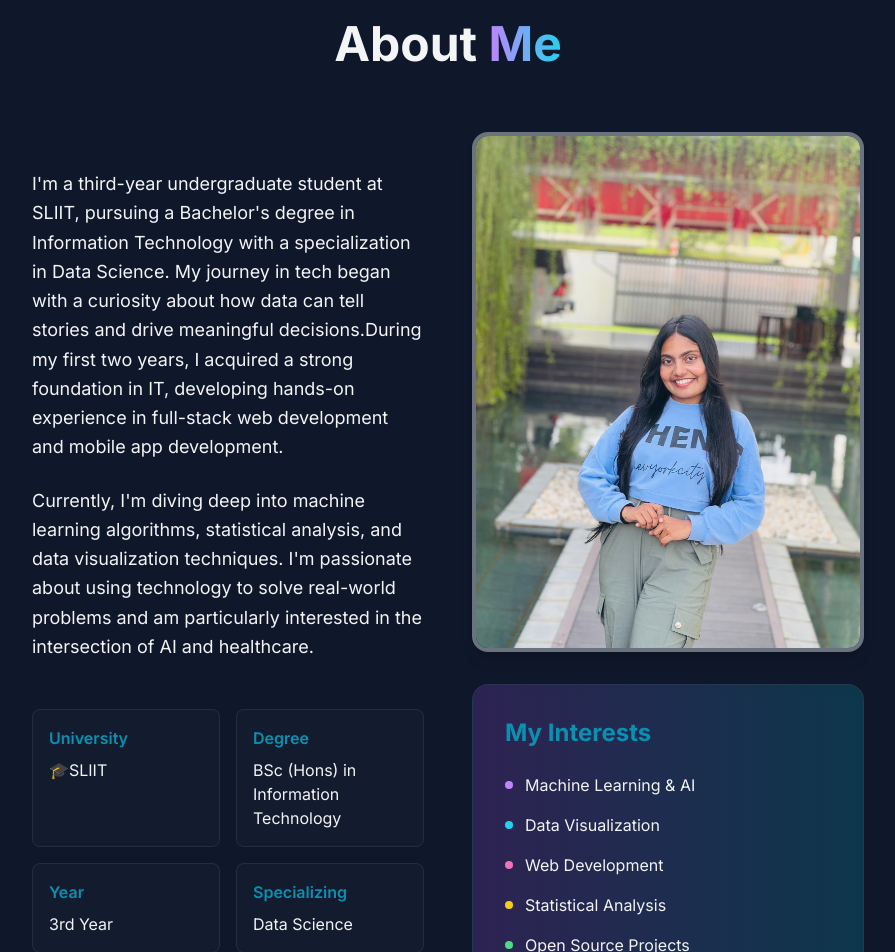
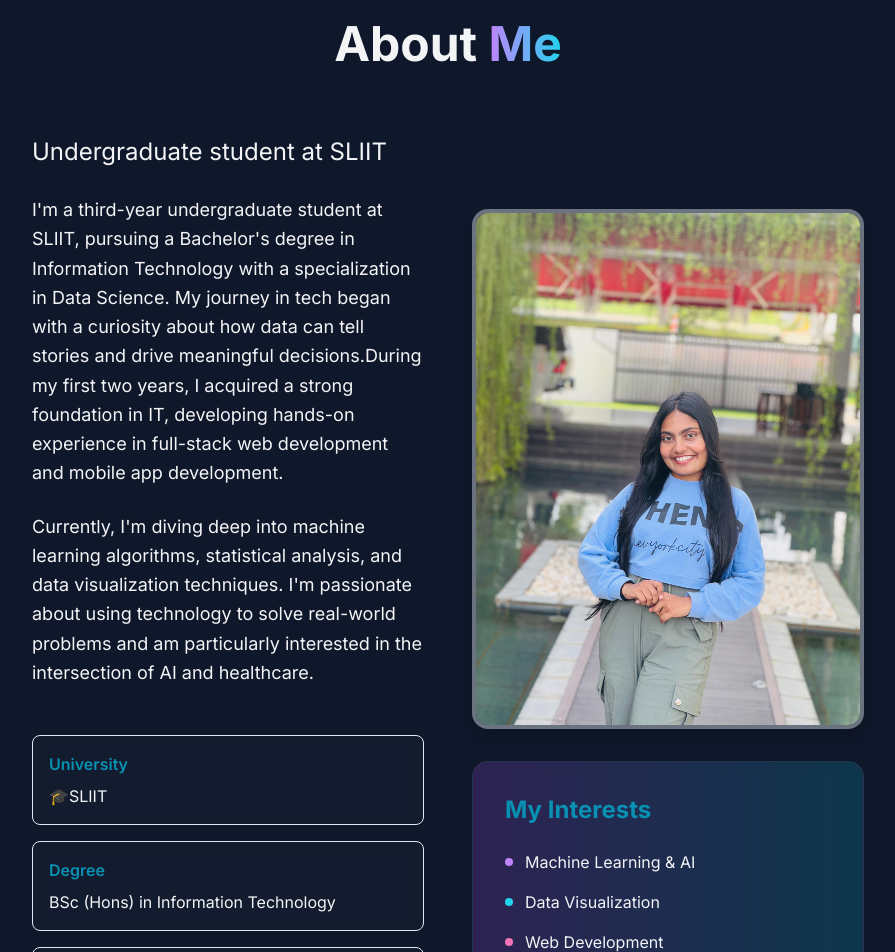
Before and after one commit to Nadee07/My_Portfolio, a React (Vite) app: page / in a window 1280 px wide. Shown: the part 860-1812 px from the top of the page, without its empty margins (192-1087 px from the left). Built offline with nearby package versions, Linux system fonts and the light colour scheme.

Commit message:
Updated about section

```diff
--- a/src/components/AboutSection.tsx
+++ b/src/components/AboutSection.tsx
@@ -79,6 +79,9 @@ const AboutSection = () => {
         <div className="grid md:grid-cols-2 gap-12 items-center">
           {/* Left: About Me Text and Details */}
           <div className="space-y-6">
+             <p className="text-2xl leading-relaxed ">
+               Undergraduate student at SLIIT
+            </p>
             <p className="text-lg leading-relaxed">
               I'm a third-year undergraduate student at SLIIT, pursuing a Bachelor's degree in Information Technology
               with a specialization in Data Science. My journey in tech began with a curiosity about how data can
@@ -92,22 +95,22 @@ const AboutSection = () => {
               interested in the intersection of AI and healthcare.
             </p>
 
-            <div className="grid grid-cols-2 gap-4 pt-6">
-              <div className="bg-slate-800/30 backdrop-blur-sm rounded-lg p-4 border border-slate-700/50">
+            <div className="grid m:grid-cols-2 gap-4 pt-6">
+              <div className="bg-slate-800/30 backdrop-blur-sm rounded-lg p-4 border border-slate-200 hover:border-purple-400 transition-all duration-300 hover:scale-105">
                 <h4 className="text-cyan-600 font-semibold mb-2">University</h4>
                 <p>🎓SLIIT</p>
               </div>
-              <div className="bg-slate-800/30 backdrop-blur-sm rounded-lg p-4 border border-slate-700/50">
+              <div className="bg-slate-800/30 backdrop-blur-sm rounded-lg p-4 border border-slate-200 hover:border-purple-400 transition-all duration-300 hover:scale-105">
                 <h4 className="text-cyan-600 font-semibold mb-2">Degree</h4>
                 <p>BSc (Hons) in Information Technology </p>
               </div>
-              <div className="bg-slate-800/30 backdrop-blur-sm rounded-lg p-4 border border-slate-700/50">
+              <div className="bg-slate-800/30 backdrop-blur-sm rounded-lg p-4 border border-slate-200 hover:border-purple-400 transition-all duration-300 hover:scale-105">
+                <h4 className="text-cyan-600 font-semibold mb-2">Specializing</h4>
+                <p>Data Science</p>
+              </div>
+              <div className="bg-slate-800/30 backdrop-blur-sm rounded-lg p-4 border border-slate-200 hover:border-purple-400 transition-all duration-300 hover:scale-105">
                 <h4 className="text-cyan-600 font-semibold mb-2">Year</h4>
                 <p>3rd Year</p>
-              </div>
-              <div className="bg-slate-800/30 backdrop-blur-sm rounded-lg p-4 border border-slate-700/50">
-                <h4 className="text-cyan-600 font-semibold mb-2">Specializing</h4>
-                <p>Data Science</p>
               </div>
             </div>
           </div>
@@ -121,7 +124,7 @@ const AboutSection = () => {
               className="w-full h-auto rounded-2xl object-contain shadow-lg border-4 border-gray-500 max-w-md"
             />
             {/* My Interests */}
-            <div className="w-full bg-gradient-to-r from-purple-500/20 to-cyan-500/20 rounded-2xl p-8 backdrop-blur-sm border border-slate-700/50">
+            <div className="w-full bg-gradient-to-r from-purple-500/20 to-cyan-500/20 rounded-2xl p-8 backdrop-blur-sm border border-slate-700/50 hover:border-purple-400 transition-all duration-300 hover:scale-105">
               <h3 className="text-2xl font-bold text-cyan-600 mb-6">My Interests</h3>
               <ul className="space-y-4">
                 <li className="flex items-center">
```
